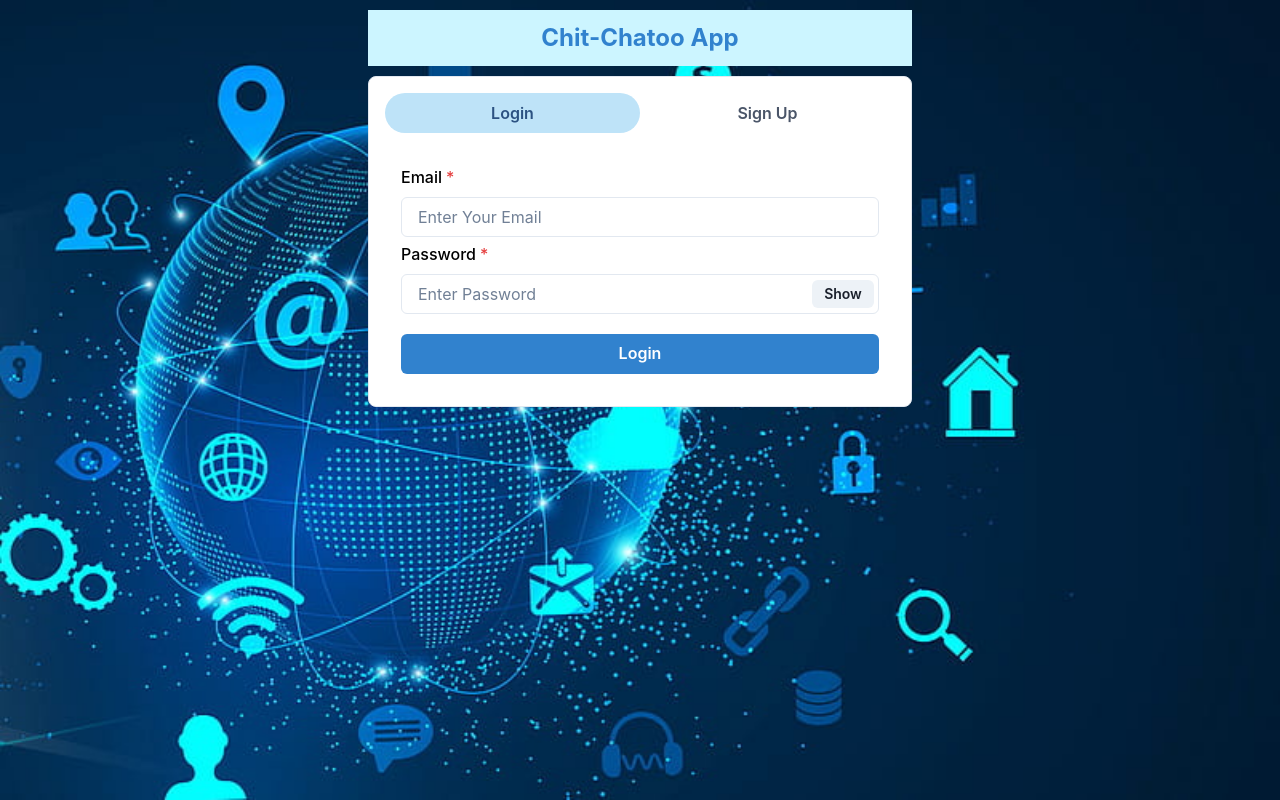
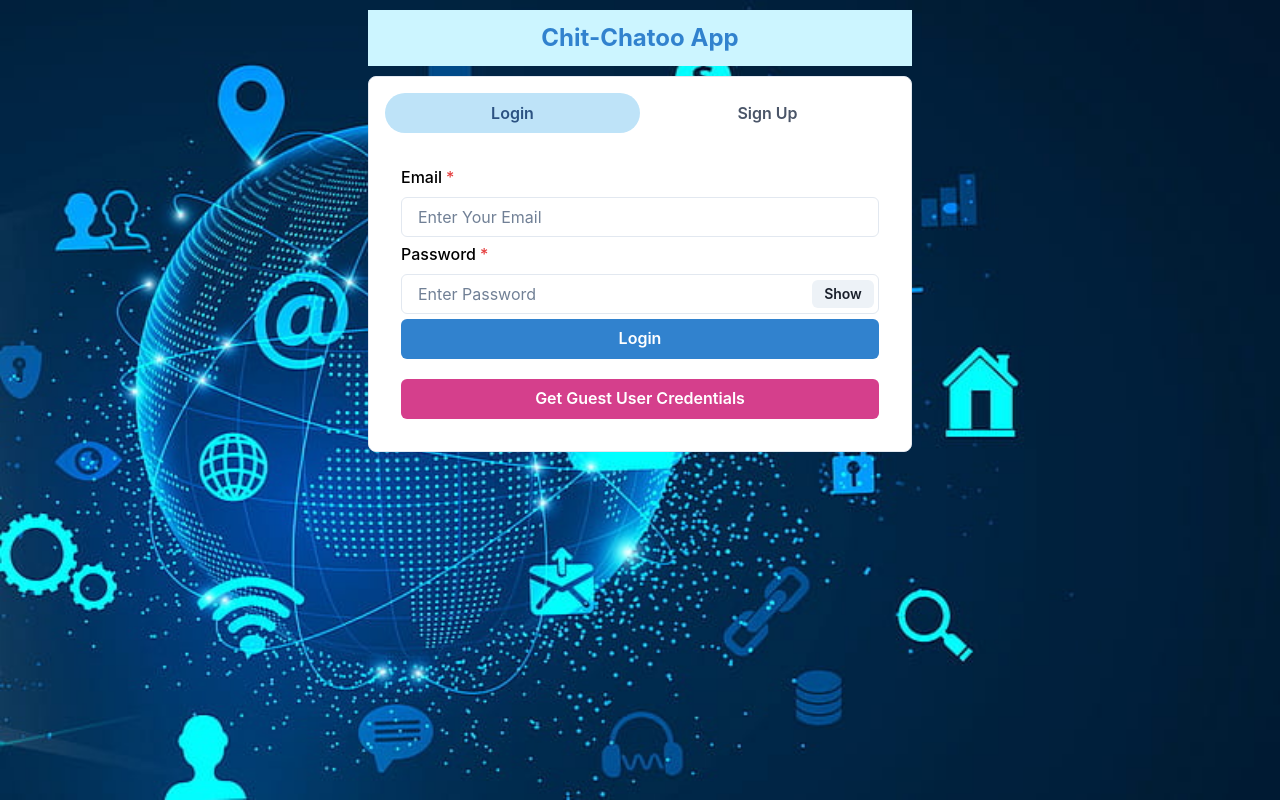
Before and after one commit to Madhavi-Teegireddy/C-, a React (Create React App) app in the folder frontend/: page / in a window 1280 px wide. Built offline with nearby package versions, Linux system fonts and the light colour scheme.

Commit message:
login start

```diff
--- a/frontend/src/Components/Authentication/Login.jsx
+++ b/frontend/src/Components/Authentication/Login.jsx
@@ -44,11 +44,22 @@ const Login = () => {
       <Button
         colorScheme="blue"
         width="100%"
-        style={{ marginTop: 15 }}
+        // style={{ marginTop: 15 }}
         onClick={submitHandler}
         // isLoading={picLoading}
       >
         Login
+      </Button>
+        <Button
+        colorScheme="pink"
+        width="100%"
+        style={{ marginTop: 15 }}
+        onClick={() =>
+        {setEmail("guest@example.com");
+        setPassword("123456");
+      }}
+      >
+        Get Guest User Credentials
       </Button>
 
 
```
